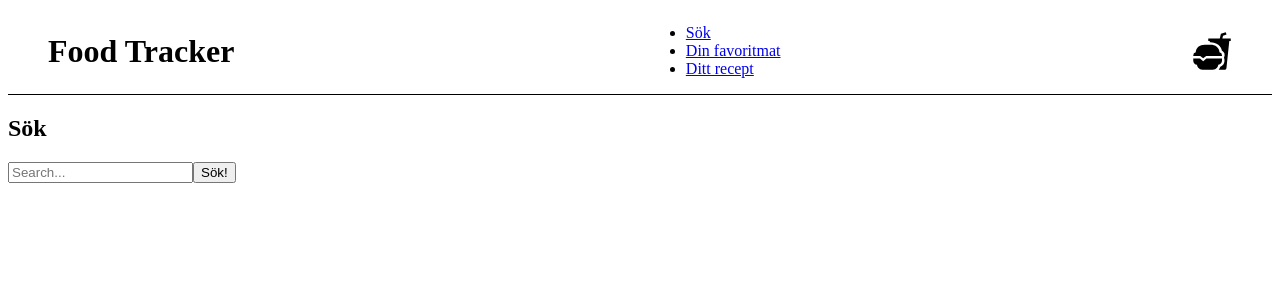
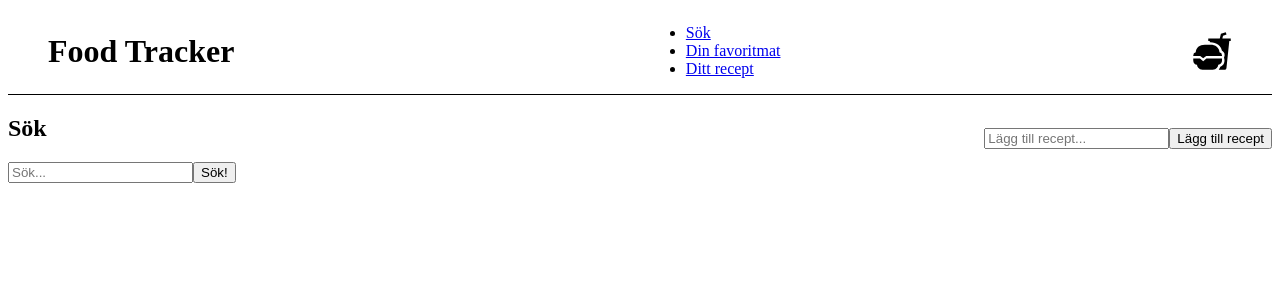
Before and after one commit to loveefraimsson/food-tracker, a React (Vite) app: page / in a window 1280 px wide. Shown: the top 300 px of the page. Built offline with nearby package versions, Linux system fonts and the light colour scheme.

Commit message:
User kan create empty recipes

```diff
--- a/src/App.css
+++ b/src/App.css
@@ -4,6 +4,12 @@ header {
     justify-content: space-between;
     padding: 0px 40px;
     border-bottom: 1px solid black;
+}
+
+.searchPage .upperSection {
+    display: flex;
+    justify-content: space-between;
+    align-items: center;
 }
 
 .accordion .accordionItem {
--- a/src/components/Accordion.jsx
+++ b/src/components/Accordion.jsx
@@ -52,7 +52,14 @@ function Accordion(props) {
                 <p>Protein: {props.item['Protein (g)']}g</p>
                 <p>Kolhydrater: {props.item['Kolhydrater, tillgängliga (g)']}g</p>
                 <p>Fett: {props.item['Fett, totalt (g)']}g</p>
-                <button onClick={() => handleFavorite(props.item)} id="favoriteMark">{isFavoriteMarked ? 'Ta bort som favorit' : 'Favoritmarkera'}</button>
+                <button onClick={() => handleFavorite(props.item)} id="favoriteMark">{isFavoriteMarked ? 'Ta bort som favorit' : 'Favoritmarkera'}</button> <br />
+
+                <select name="" id="">
+                    <option value="">Recept 1</option>
+                    <option value="">Recept 2</option>
+                    <option value="">Recept 3</option>
+                </select>
+
                 <button onClick={props.handleClick} id="addToRecipe">Lägg till i recept</button>
             </div>}
 
--- a/src/components/Searchbar.jsx
+++ b/src/components/Searchbar.jsx
@@ -7,10 +7,17 @@ function Searchbar(props) {
 
     const [searchTerm, setSearchTerm] = useState('');
     const [filteredData, setFilteredData] = useState([]);
+    const [favoritefood, setFavoritefood] = useState([]);
+    const [recipeNameInput, setRecipeNameInput] = useState('');
+    const [allRecipes, setAllRecipes] = useState([]);
 
-    const [favoritefood, setFavoritefood] = useState([]);
 
-    const handleInputChange = (event) => {
+    useEffect(() => {
+        localStorage.setItem('allRecipes', JSON.stringify(allRecipes))
+    }, [allRecipes])
+
+    //Search function
+    const handleSearchInput = (event) => {
         const { value } = event.target;
         setSearchTerm(value);
 
@@ -20,7 +27,6 @@ function Searchbar(props) {
         filterData(searchTerm);
     }
 
-
     const filterData = (searchTerm) => {
         const filteredData = foodList.filter((item) =>
             item.Livsmedelsnamn.toLowerCase().includes(searchTerm.toLowerCase())
@@ -29,22 +35,53 @@ function Searchbar(props) {
     };
 
 
+    //Add recipe
+    function addRecipeNameInput(event) {
+        setRecipeNameInput(event.target.value)
+    }
+
+
+    function addRecipe() {
+        setAllRecipes(prevState => {
+            return[...prevState, {recipeName: recipeNameInput, recipeContent: []}]
+        })
+
+    }
+
+
 
     return (
-        <>
+        <section className="searchPage">
+            <section className="upperSection">
+                <section className="searchContainer">
                     <h2>Sök</h2>
                     <input
                         type="text"
-                placeholder="Search..."
+                        placeholder="Sök..."
                         value={searchTerm}
-                onChange={handleInputChange}
+                        onChange={handleSearchInput}
                         onKeyDown={(e) => {
                             if (e.key === "Enter")
                                 handleSearch();
                             }}
                     />
+                    <button onClick={handleSearch}>Sök!</button>
+                </section>
 
-            <button onClick={handleSearch}>Sök!</button>
+                <section className="addRecipeContainer">
+                    <input
+                        type="text"
+                        placeholder="Lägg till recept..."
+                        onChange={addRecipeNameInput}
+
+                    />
+                    <button onClick={addRecipe}>Lägg till recept</button>
+                </section>
+
+            </section>
+
+
+
 
             <section className="accordion">
                 {
@@ -55,7 +92,7 @@ function Searchbar(props) {
                     })
                 }
             </section>
-        </>
+        </section>
     )
 }
 
```
Lines whose indentation alone changed are shown as unchanged.
